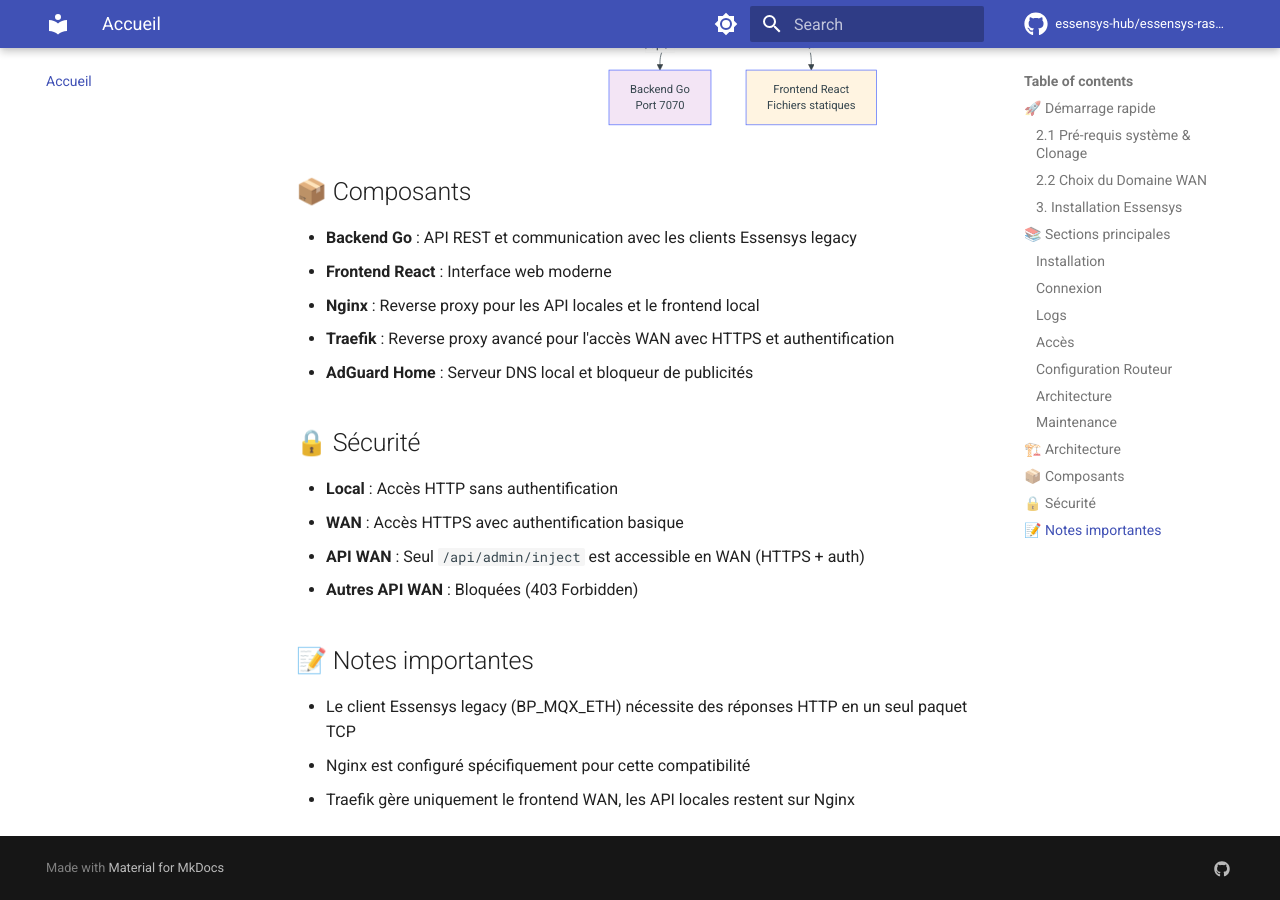
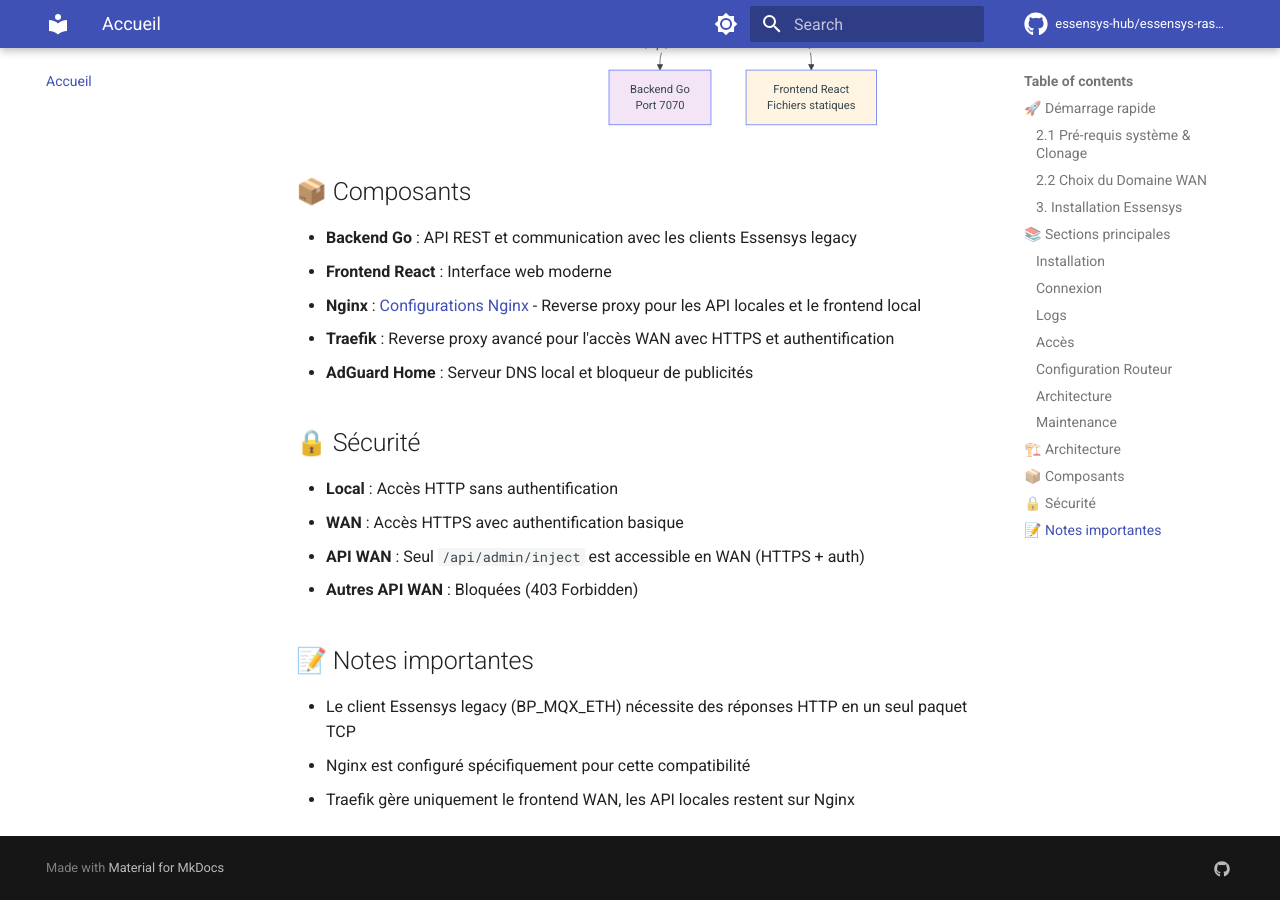
Before and after one commit to essensys-hub/essensys-raspberry-install, an MkDocs documentation site: the page built from docs/index.md, in a window 1280 px wide and 900 px high, scrolled down 3033 px. Built offline with MkDocs 1.6.1 and Material for MkDocs 9.7.7, drawn with Linux system fonts in a browser that asks for light colours; comment, search, counter and statistics services are not loaded; the version menu is left out.

Commit message:
Docs: Add link to nginx-config in index

```diff
--- a/docs/index.md
+++ b/docs/index.md
@@ -121,7 +121,7 @@
 
 - **Backend Go** : API REST et communication avec les clients Essensys legacy
 - **Frontend React** : Interface web moderne
-- **Nginx** : Reverse proxy pour les API locales et le frontend local
+- **Nginx** : [Configurations Nginx](https://github.com/essensys-hub/essensys-raspberry-install/tree/master/nginx-config) - Reverse proxy pour les API locales et le frontend local
 - **Traefik** : Reverse proxy avancé pour l'accès WAN avec HTTPS et authentification
 - **AdGuard Home** : Serveur DNS local et bloqueur de publicités
 
```
